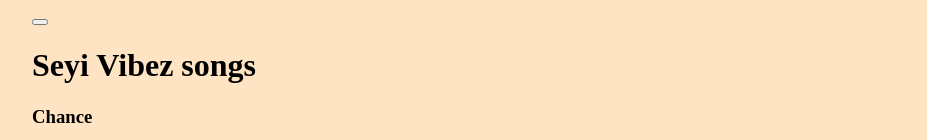
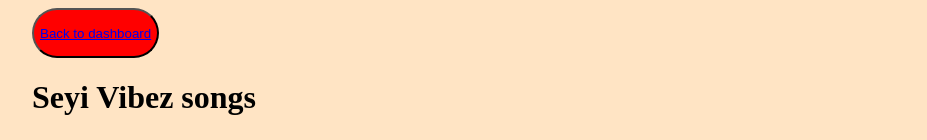
Before and after one commit to CyberAshluxe/new-upgarded-blog-with-css, a plain HTML site: page songs.html in a window 1280 px wide. Shown: the top 140 px of the page, without its empty margins (176-1103 px from the left). Drawn offline with Linux system fonts and the light colour scheme.

Commit message:
commit 2

```diff
--- a/songs.html
+++ b/songs.html
@@ -6,7 +6,7 @@
     <title>songs</title>
 
 </head>
-<button ><a href="./index.html"></a></button>
+<button  style="background-color: red ; border-radius: 40px; height: 50px;"><a href="./index.html">Back to dashboard</a></button>
 <body style="padding-left: 200px; padding-right: 200px; background-color: bisque;">
     <h1>Seyi Vibez songs</h1>
     <h3>Chance</h3>
```
